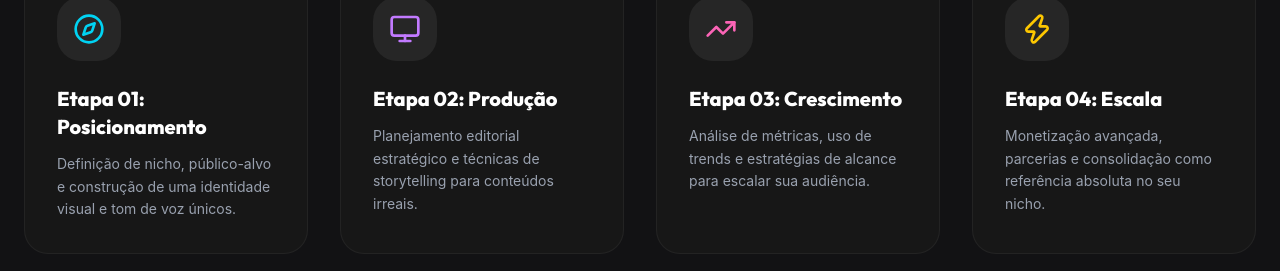
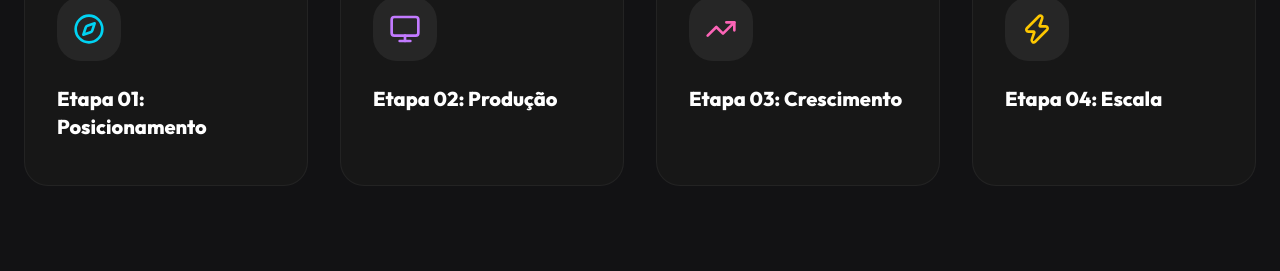
Before and after one commit to dilob0802-rgb/efeito-viral-site, a Next.js app: page /lp/mentoria in a window 1280 px wide. Shown: the part 920-1191 px from the top of the page. Built offline with nearby package versions, Linux system fonts and the light colour scheme.

Commit message:
feat: Remove descricoes das etapas para gerar misterio

```diff
--- a/src/app/lp/mentoria/page.tsx
+++ b/src/app/lp/mentoria/page.tsx
@@ -27,22 +27,18 @@ export default function MentoriaPage() {
   const steps = [
     {
       title: "Etapa 01: Posicionamento",
-      description: "Definição de nicho, público-alvo e construção de uma identidade visual e tom de voz únicos.",
       icon: <Compass className="w-8 h-8 text-cyan-400" />
     },
     {
       title: "Etapa 02: Produção",
-      description: "Planejamento editorial estratégico e técnicas de storytelling para conteúdos irreais.",
       icon: <Monitor className="w-8 h-8 text-purple-400" />
     },
     {
       title: "Etapa 03: Crescimento",
-      description: "Análise de métricas, uso de trends e estratégias de alcance para escalar sua audiência.",
       icon: <TrendingUp className="w-8 h-8 text-pink-400" />
     },
     {
       title: "Etapa 04: Escala",
-      description: "Monetização avançada, parcerias e consolidação como referência absoluta no seu nicho.",
       icon: <Zap className="w-8 h-8 text-yellow-400" />
     }
   ];
@@ -130,7 +126,6 @@ export default function MentoriaPage() {
                   {step.icon}
                 </div>
                 <h3 className="text-xl font-bold mb-3">{step.title}</h3>
-                <p className="text-gray-400 text-sm leading-relaxed">{step.description}</p>
               </motion.div>
             ))}
           </div>
```
